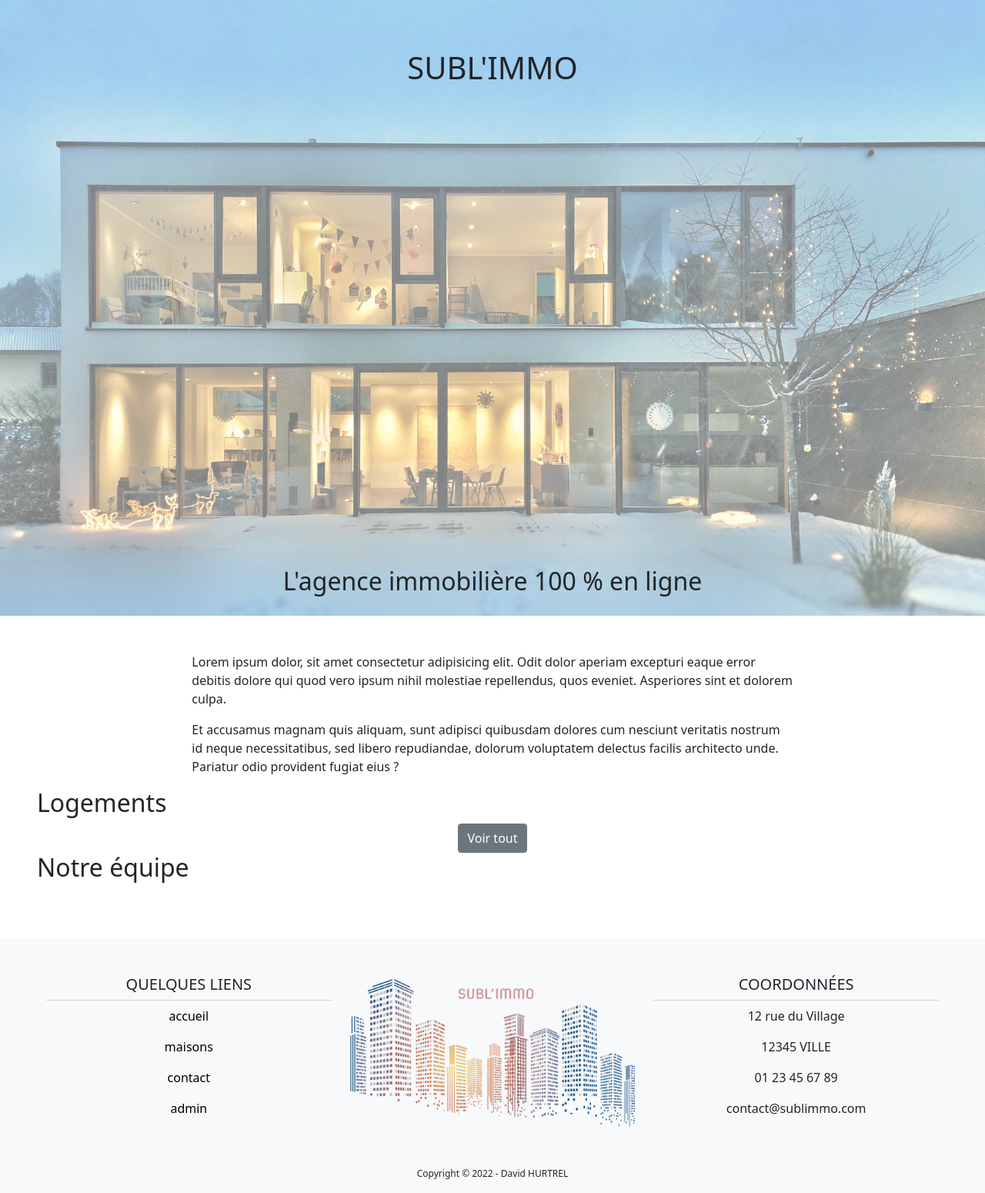
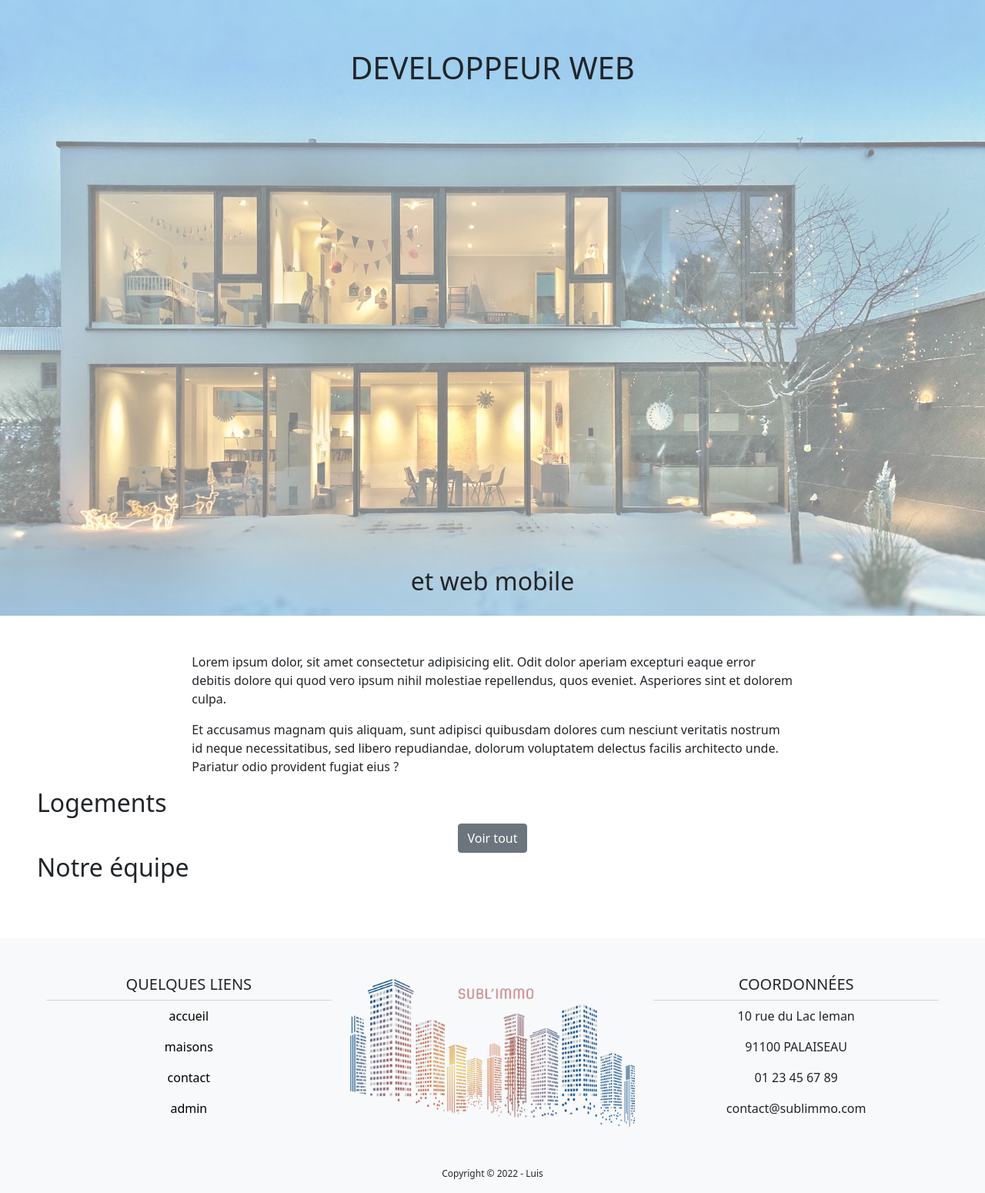
Before and after one commit to LuisFC78/Portfolio, a Symfony app: template templates/home/index.html.twig in a window 1280 px wide. Shown: the whole page at 77% size. Run offline with Twig, Linux system fonts and the light colour scheme; the template is opened without the code that fills it, so the values that code supplies are empty; some libraries are stand-ins or nearby versions.

Commit message:
3eme commit

```diff
--- a/public/index.php
+++ b/public/index.php
@@ -2,7 +2,7 @@
 
 use App\Kernel;
 
-require_once dirname(__DIR__).'/vendor/autoload_runtime.php';
+//require_once dirname(__DIR__).'/vendor/autoload_runtime.php';
 
 return function (array $context) {
     return new Kernel($context['APP_ENV'], (bool) $context['APP_DEBUG']);
--- a/templates/admin/maisons.html.twig
+++ b/templates/admin/maisons.html.twig
@@ -4,7 +4,7 @@
 
 {% block body %}
 
-    <h1 class="pb-5">Liste des maisons</h1>
+    <h1 class="pb-5">Liste des Projets</h1>
 
     <table class="table text-center table-hover table-sm">
         <thead>
--- a/templates/base.html.twig
+++ b/templates/base.html.twig
@@ -11,7 +11,7 @@
         <meta name="keywords" content="maison appartement immobilier agence en ligne">
         <meta name="author" content="David HURTREL">
 
-        <title>SUBL'IMMO - {% block title %}{% endblock %}</title>
+        <title>PORTFOLIO - {% block title %}{% endblock %}</title>
 
         <link rel="stylesheet" href="https://cdn.jsdelivr.net/npm/bootstrap@5.1.3/dist/css/bootstrap.min.css">
         <link rel="stylesheet" href="https://cdnjs.cloudflare.com/ajax/libs/font-awesome/5.15.4/css/all.min.css">
@@ -41,15 +41,15 @@
                 <div class="col-4">
                     <h5>COORDONNÉES</h5>
                     <div class="dropdown-divider"></div>
-                    <p>12 rue du Village</p>
-                    <p>12345 VILLE</p>
+                    <p>10 rue du Lac leman</p>
+                    <p>91100 PALAISEAU</p>
                     <p>01 23 45 67 89</p>
                     <p>contact@sublimmo.com</p>
                 </div>
             </div>
             <div class="row">
                 <div class="col-12 text-center" id="copyright">
-                    <p>Copyright © 2022 - David HURTREL</p>
+                    <p>Copyright © 2022 - Luis</p>
                 </div>
             </div>
         </footer>
--- a/templates/baseAdmin.html.twig
+++ b/templates/baseAdmin.html.twig
@@ -26,7 +26,7 @@
         <header class="container-fluid text-center bg-dark text-light p-3">
             <div class="row">
                 <div class="col-12">
-                    <h2>SUBL'IMMO - espace administrateur</h2>
+                    <h2>Portfolio - espace administrateur</h2>
                 </div>
             </div>
         </header>
@@ -58,7 +58,7 @@
         </main>
 
         <footer class="container-fluid text-center bg-dark text-light pt-3 pb-1">
-            <p>Copyright © 2022 - David HURTREL</p>
+            <p>Copyright © 2022 - Luis</p>
         </footer>
 
         <script src="https://cdn.jsdelivr.net/npm/bootstrap@5.1.3/dist/js/bootstrap.min.js"></script>
--- a/templates/home/index.html.twig
+++ b/templates/home/index.html.twig
@@ -1,13 +1,13 @@
 {% extends 'base.html.twig' %}
 
-{% block title %}accueil{% endblock %}
+{% block title %}Portfolio{% endblock %}
 
 {% block body %}
 
     <header id="home-header">
         <div id="header-img"></div>
-        <h1>SUBL'IMMO</h1>
-        <h2>L'agence immobilière 100 % en ligne</h2>
+        <h1>DEVELOPPEUR WEB</h1>
+        <h2>et web mobile</h2>
     </header>
 
     <main class="container-fluid p-5">
```
